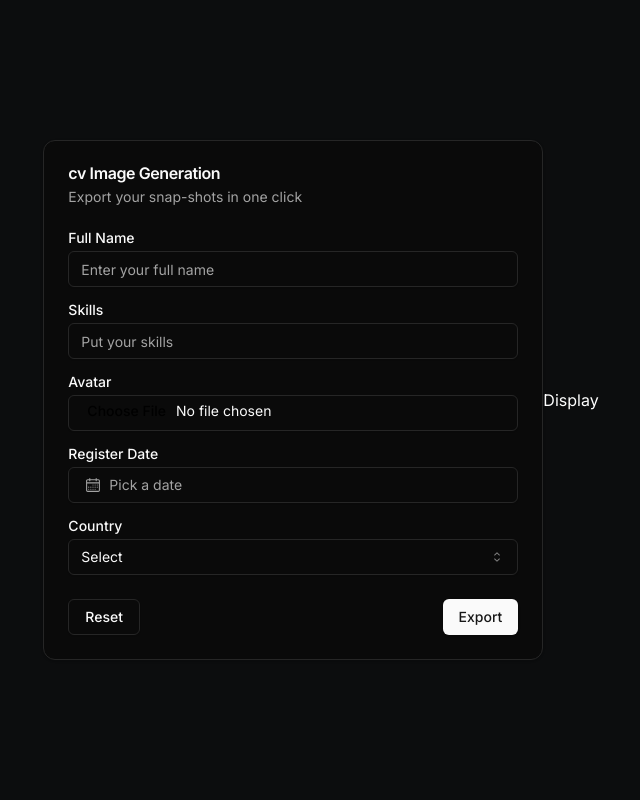
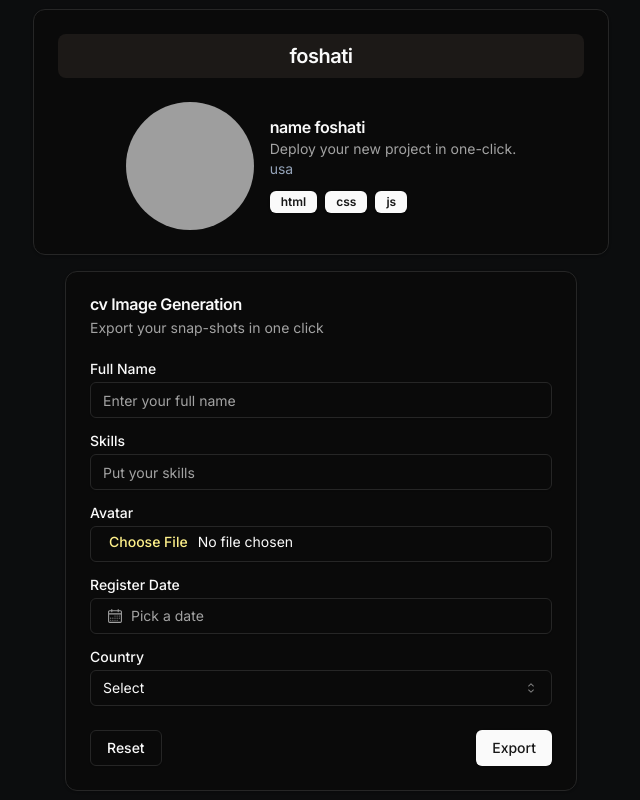
Before and after one commit to Foshati/cvGeneration-frontend-nextts, a Next.js app: page / in a window 1280 px wide. Shown: the whole page, without its empty margins (319-959 px from the left). Built offline with nearby package versions, Linux system fonts and the light colour scheme; grey boxes are pictures that could not be loaded.

Commit message:
create  DisplayCv components

```diff
--- a/package.json
+++ b/package.json
@@ -9,6 +9,7 @@
     "lint": "next lint"
   },
   "dependencies": {
+    "@radix-ui/react-avatar": "^1.1.0",
     "@radix-ui/react-icons": "^1.3.0",
     "@radix-ui/react-label": "^2.1.0",
     "@radix-ui/react-popover": "^1.1.1",
--- a/src/app/page.tsx
+++ b/src/app/page.tsx
@@ -3,9 +3,10 @@ import FormCv from "@/components/formCv";
 
 export default function Home() {
   return (
-    <main className="flex justify-center items-center bg-[#0C0D0E]  text-white h-screen">
+    <main className="flex flex-col justify-center items-center bg-[#0C0D0E]  text-white h-screen gap-4 p-4">
+      <DisplayCv />
+
       <FormCv />
-      <DisplayCv />
     </main>
   );
 }
--- a/src/components/displayCv.tsx
+++ b/src/components/displayCv.tsx
@@ -1,5 +1,38 @@
+import {
+  Card,
+  CardContent,
+  CardDescription,
+  CardHeader,
+  CardTitle,
+} from "@/components/ui/card";
+
+import { ImgAvatar } from "./imgAvatar";
+import { Badge } from "./ui/badge";
+
 export default function DisplayCv() {
   return (
-    <div>Display</div>
-  )
+    <Card className="w-3/4 max-w-xl dark">
+      <CardHeader>
+        <CardTitle className="text-center p-2 bg-stone-900 rounded-lg lg:text-xl ">
+          foshati
+        </CardTitle>
+      </CardHeader>
+      <CardContent className="flex justify-center items-center gap-4">
+        <ImgAvatar />
+        <div>
+          <CardTitle>name foshati</CardTitle>
+          <CardDescription className="mt-1">
+            Deploy your new project in one-click.
+          </CardDescription>
+
+          <p className="text-slate-400 text-sm">usa</p>
+          <div className="flex gap-2 mt-3">
+            <Badge>html</Badge>
+            <Badge>css</Badge>
+            <Badge>js</Badge>
+          </div>
+        </div>
+      </CardContent>
+    </Card>
+  );
 }
--- a/src/components/formCv.tsx
+++ b/src/components/formCv.tsx
@@ -1,4 +1,3 @@
-"use client";
 import { Button } from "@/components/ui/button";
 import {
   Card,
@@ -21,7 +20,7 @@ import { DatePicker } from "./datePicker";
 
 export default function FormCv() {
   return (
-    <Card className="w-[500px] dark">
+    <Card className="w-1/2 max-w-lg dark">
       <CardHeader>
         <CardTitle>cv Image Generation</CardTitle>
         <CardDescription>Export your snap-shots in one click</CardDescription>
--- /dev/null
+++ b/src/components/imgAvatar.tsx
@@ -0,0 +1,10 @@
+import { Avatar, AvatarFallback, AvatarImage } from "@/components/ui/avatar";
+
+export function ImgAvatar() {
+  return (
+    <Avatar>
+      <AvatarImage src="https://github.com/foshati.png" alt="@shadcn" />
+      <AvatarFallback>CN</AvatarFallback>
+    </Avatar>
+  );
+}
--- /dev/null
+++ b/src/components/ui/avatar.tsx
@@ -0,0 +1,50 @@
+"use client";
+
+import * as React from "react";
+import * as AvatarPrimitive from "@radix-ui/react-avatar";
+
+import { cn } from "@/lib/utils";
+
+const Avatar = React.forwardRef<
+  React.ElementRef<typeof AvatarPrimitive.Root>,
+  React.ComponentPropsWithoutRef<typeof AvatarPrimitive.Root>
+>(({ className, ...props }, ref) => (
+  <AvatarPrimitive.Root
+    ref={ref}
+    className={cn(
+      "relative flex h-16 w-16 lg:h-32 lg:w-32 shrink-0 overflow-hidden rounded-full",
+      className
+    )}
+    {...props}
+  />
+));
+Avatar.displayName = AvatarPrimitive.Root.displayName;
+
+const AvatarImage = React.forwardRef<
+  React.ElementRef<typeof AvatarPrimitive.Image>,
+  React.ComponentPropsWithoutRef<typeof AvatarPrimitive.Image>
+>(({ className, ...props }, ref) => (
+  <AvatarPrimitive.Image
+    ref={ref}
+    className={cn("aspect-square h-full w-full", className)}
+    {...props}
+  />
+));
+AvatarImage.displayName = AvatarPrimitive.Image.displayName;
+
+const AvatarFallback = React.forwardRef<
+  React.ElementRef<typeof AvatarPrimitive.Fallback>,
+  React.ComponentPropsWithoutRef<typeof AvatarPrimitive.Fallback>
+>(({ className, ...props }, ref) => (
+  <AvatarPrimitive.Fallback
+    ref={ref}
+    className={cn(
+      "flex h-full w-full items-center justify-center rounded-full bg-muted",
+      className
+    )}
+    {...props}
+  />
+));
+AvatarFallback.displayName = AvatarPrimitive.Fallback.displayName;
+
+export { Avatar, AvatarImage, AvatarFallback };
--- /dev/null
+++ b/src/components/ui/badge.tsx
@@ -0,0 +1,36 @@
+import * as React from "react"
+import { cva, type VariantProps } from "class-variance-authority"
+
+import { cn } from "@/lib/utils"
+
+const badgeVariants = cva(
+  "inline-flex items-center rounded-md border px-2.5 py-0.5 text-xs font-semibold transition-colors focus:outline-none focus:ring-2 focus:ring-ring focus:ring-offset-2",
+  {
+    variants: {
+      variant: {
+        default:
+          "border-transparent bg-primary text-primary-foreground shadow hover:bg-primary/80",
+        secondary:
+          "border-transparent bg-secondary text-secondary-foreground hover:bg-secondary/80",
+        destructive:
+          "border-transparent bg-destructive text-destructive-foreground shadow hover:bg-destructive/80",
+        outline: "text-foreground",
+      },
+    },
+    defaultVariants: {
+      variant: "default",
+    },
+  }
+)
+
+export interface BadgeProps
+  extends React.HTMLAttributes<HTMLDivElement>,
+    VariantProps<typeof badgeVariants> {}
+
+function Badge({ className, variant, ...props }: BadgeProps) {
+  return (
+    <div className={cn(badgeVariants({ variant }), className)} {...props} />
+  )
+}
+
+export { Badge, badgeVariants }
--- a/src/components/ui/input.tsx
+++ b/src/components/ui/input.tsx
@@ -1,5 +1,4 @@
 import * as React from "react";
-
 import { cn } from "@/lib/utils";
 
 export interface InputProps
@@ -11,7 +10,7 @@ const Input = React.forwardRef<HTMLInputElement, InputProps>(
       <input
         type={type}
         className={cn(
-          "flex h-9 w-full rounded-md border border-input bg-transparent px-3 py-1 text-sm shadow-sm transition-colors file:border-0 file:bg-transparent file:text-sm file:font-medium placeholder:text-muted-foreground focus-visible:outline-none focus-visible:ring-1 focus-visible:ring-ring disabled:cursor-not-allowed disabled:opacity-50",
+          "flex h-9 w-full rounded-md border border-input bg-transparent px-3 py-1 text-sm shadow-sm transition-colors file:border-0 file:bg-transparent file:text-yellow-200 file:font-medium placeholder:text-muted-foreground focus-visible:outline-none focus-visible:ring-1 focus-visible:ring-ring disabled:cursor-not-allowed disabled:opacity-50",
           className
         )}
         ref={ref}
@@ -20,6 +19,7 @@ const Input = React.forwardRef<HTMLInputElement, InputProps>(
     );
   }
 );
+
 Input.displayName = "Input";
 
 export { Input };
```
Also changed, not shown: 1 other file (tests, documents, lock files or other folders).
